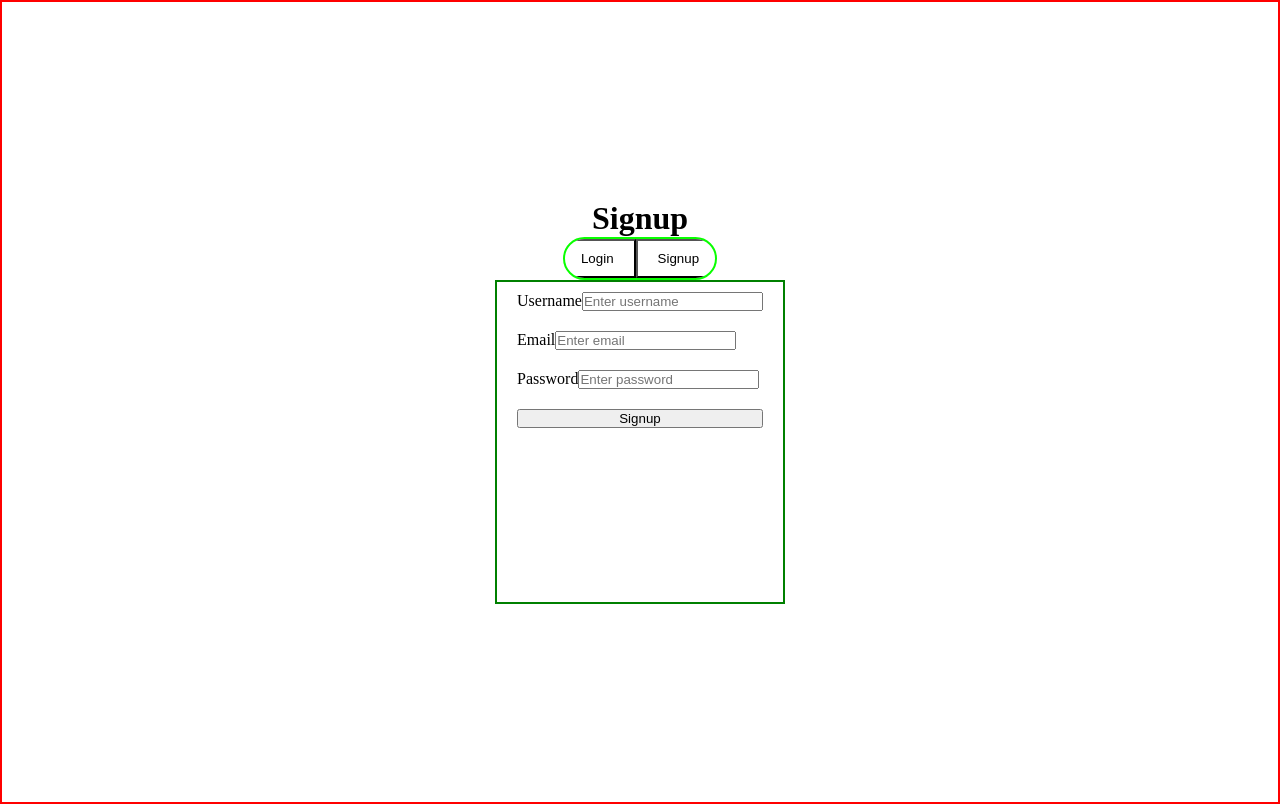
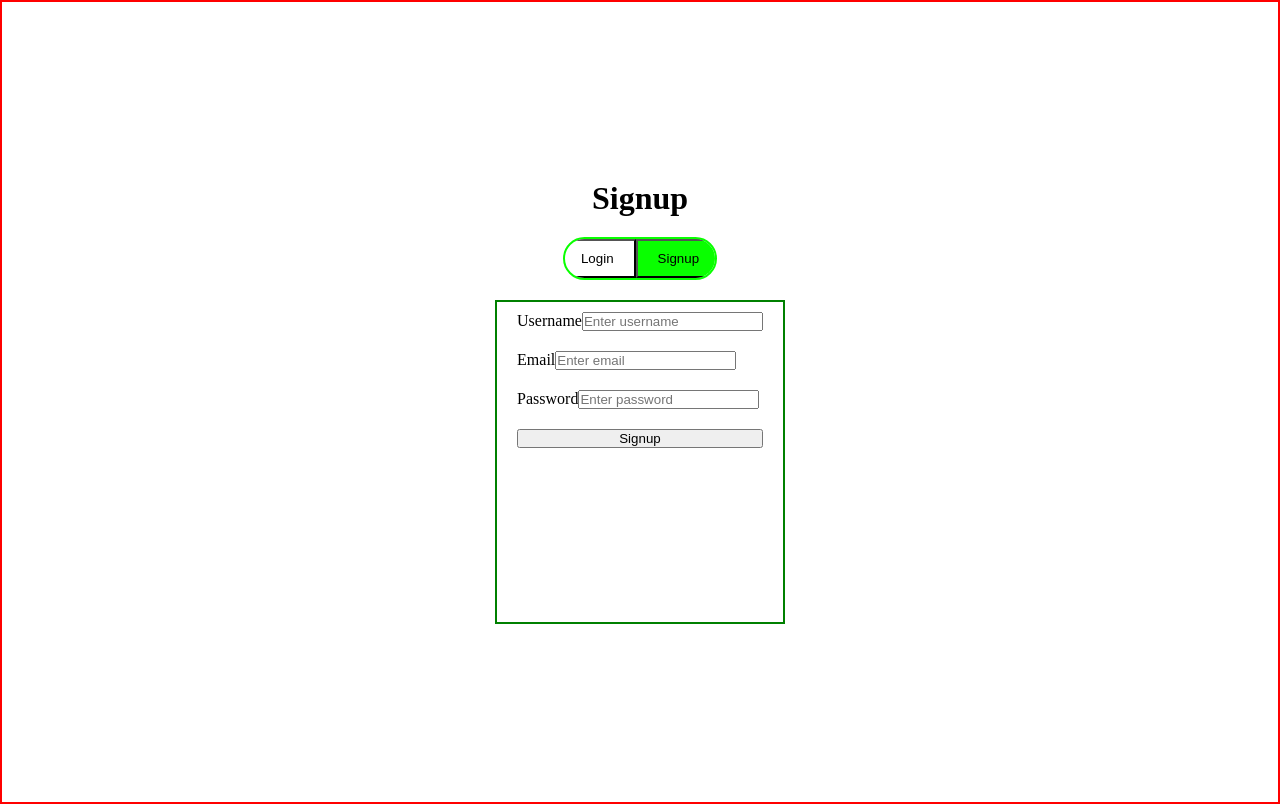
Before and after one commit to verma2510/social-application, a React (Vite) app in the folder frontend/: page /signup in a window 1280 px wide. Built offline with nearby package versions, Linux system fonts and the light colour scheme; no server answers.

Commit message:
Update toggle button and signup page styles
Changed the active state of the toggle button to use a green background with black text. Added a gap between elements in the signup page container for improved layout spacing.

```diff
--- a/frontend/src/components/toggleButton/toggleButton.css
+++ b/frontend/src/components/toggleButton/toggleButton.css
@@ -9,16 +9,13 @@
 }
 
 .toggle-button {
-  /* flex: 1; */
   padding: 10px 20px;
-  /* border: none; */
   background-color: transparent;
   cursor: pointer;
   transition: all 0.3s ease;
 }
-/*
+
 .toggle-button.active {
-  background: linear-gradient(to right, #007bff, #0056b3);
-  color: white;
+  background-color: #09ff00;
+  color: black;
 }
-   */
--- a/frontend/src/pages/signup/signup.css
+++ b/frontend/src/pages/signup/signup.css
@@ -4,6 +4,7 @@
   align-items: center;
   justify-content: center;
   height: 100vh;
+  gap: 20px;
   border: 2px solid red;
 }
 
```
